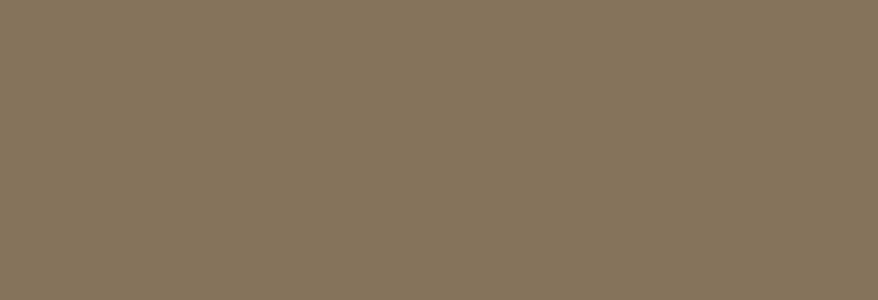
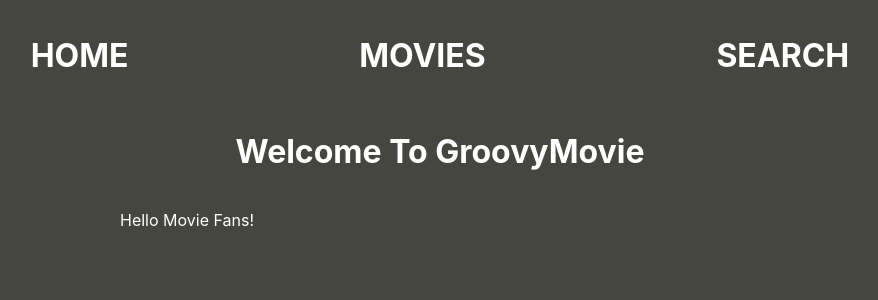
Before and after one commit to moretime-dev/movie-api, a React (Create React App) app: page / in a window 1280 px wide. Shown: the top 300 px of the page, without its empty margins (200-1078 px from the left). Built offline with nearby package versions, Linux system fonts and the light colour scheme; no server answers.

Commit message:
basic setup

```diff
--- a/src/App.css
+++ b/src/App.css
@@ -1,7 +1,7 @@
 * {
-  background-color: rgb(134, 117, 93);
+  background-color: rgb(70, 70, 64);
 }
 
 .App {
-  text-align: center;
+  text-align: left;
 }
--- a/src/App.js
+++ b/src/App.js
@@ -1,4 +1,10 @@
 import { useEffect, useState } from "react";
+import { BrowserRouter, Routes, Route } from "react-router-dom";
+
+import Header from "./components/UI/Header";
+import Home from "./pages/Home";
+import MovieList from "./components/movies/MovieList";
+import Search from "./components/utils/Search";
 
 import "./App.css";
 
@@ -15,11 +21,22 @@ export default function App() {
 
       const movies = await results.json();
 
-      setMovies(movies);
+      setMovies(movies.results);
     };
 
     fetchMovies();
   }, []);
 
-  return <div className="App"></div>;
+  return (
+    <BrowserRouter>
+      <Header />
+      <div className="App">
+        <Routes>
+          <Route path="/" exact element={<Home />} />
+          <Route path="/movies" exact element={<MovieList movies={movies} />} />
+          <Route path="/search" element={<Search />} />
+        </Routes>
+      </div>
+    </BrowserRouter>
+  );
 }
--- /dev/null
+++ b/src/components/UI/Header.jsx
@@ -0,0 +1,23 @@
+import { NavLink } from "react-router-dom";
+
+import { Box, Flex } from "@chakra-ui/react";
+
+const Header = () => {
+  return (
+    <Box
+      w="100%"
+      display="flex"
+      justifyContent="space-evenly"
+      mt="1em"
+      fontSize="2rem"
+      fontWeight="bold"
+      color="white"
+    >
+      <NavLink to="/">HOME</NavLink>
+      <NavLink to="/movies">MOVIES</NavLink>
+      <NavLink to="/search">SEARCH</NavLink>
+    </Box>
+  );
+};
+
+export default Header;
--- /dev/null
+++ b/src/components/movies/MovieItem.jsx
@@ -0,0 +1,57 @@
+import { Box, Flex } from "@chakra-ui/react";
+
+const MovieItem = ({ poster, title, voteAverage, voteCount }) => {
+  return (
+    <Flex w="100%" cursor="pointer">
+      <Box
+        display="flex"
+        w="100%"
+        m="2em 1em"
+        border="2px solid black"
+        p="1em"
+        borderRadius="1em"
+        backgroundColor="grey"
+        boxShadow="2px 2px 5px black"
+      >
+        <Box backgroundColor="transparent">
+          <img
+            src={`https://image.tmdb.org/t/p/original/${poster}`}
+            alt={title}
+            style={{
+              width: "30em",
+              borderRadius: "0.5em",
+            }}
+          />
+        </Box>
+        <Box
+          display="flex"
+          flexWrap="wrap"
+          flexDirection="column"
+          justifyContent="center"
+          alignItems="center"
+          textAlign="center"
+          w="300%"
+          color="white"
+          ml="1em"
+          p="0.5em"
+          borderRadius="0.5em"
+        >
+          <h2
+            style={{
+              fontWeight: "bold",
+              fontSize: "1.2rem",
+              lineHeight: "1.1",
+              marginBottom: ".4em",
+            }}
+          >
+            {title}
+          </h2>
+          <span>Rating: {voteAverage} / 10</span>
+          <span>{voteCount} Votes</span>
+        </Box>
+      </Box>
+    </Flex>
+  );
+};
+
+export default MovieItem;
--- /dev/null
+++ b/src/components/movies/MovieList.jsx
@@ -0,0 +1,30 @@
+import { Box, Flex } from "@chakra-ui/react";
+
+import MovieItem from "./MovieItem";
+
+const MovieList = ({ movies }) => {
+  return (
+    <Flex w="100vw" justify="center">
+      <Box
+        display="grid"
+        gridTemplateColumns="1fr 1fr 1fr"
+        w="80vw"
+        justifyContent="center"
+      >
+        {movies.map((movie) => {
+          return (
+            <MovieItem
+              key={movie.id}
+              poster={movie.poster_path}
+              title={movie.original_title}
+              voteAverage={movie.vote_average}
+              voteCount={movie.vote_count}
+            />
+          );
+        })}
+      </Box>
+    </Flex>
+  );
+};
+
+export default MovieList;
--- /dev/null
+++ b/src/components/utils/Search.jsx
@@ -0,0 +1,11 @@
+import { Box, Input } from "@chakra-ui/react";
+
+const Search = () => {
+  return (
+    <Box w="60vw" m="5em auto" color="white">
+      <Input placeholder="Search..." />
+    </Box>
+  );
+};
+
+export default Search;
--- /dev/null
+++ b/src/pages/Home.js
@@ -0,0 +1,27 @@
+import { Box, Flex } from "@chakra-ui/react";
+
+const Home = () => {
+  return (
+    <>
+      <Flex w="100%" mt="3em">
+        <Box
+          display="block"
+          margin="auto"
+          w="100%"
+          textAlign="center"
+          fontSize="2rem"
+          fontWeight="bold"
+          color="white"
+        >
+          <h1>Welcome To GroovyMovie</h1>
+        </Box>
+      </Flex>
+
+      <Box w="50vw" m="2em auto" fontSize="1rem" color="white">
+        Hello Movie Fans!
+      </Box>
+    </>
+  );
+};
+
+export default Home;
```
Also changed, not shown: src/components/movies/MovieItemDetails.jsx (added).
